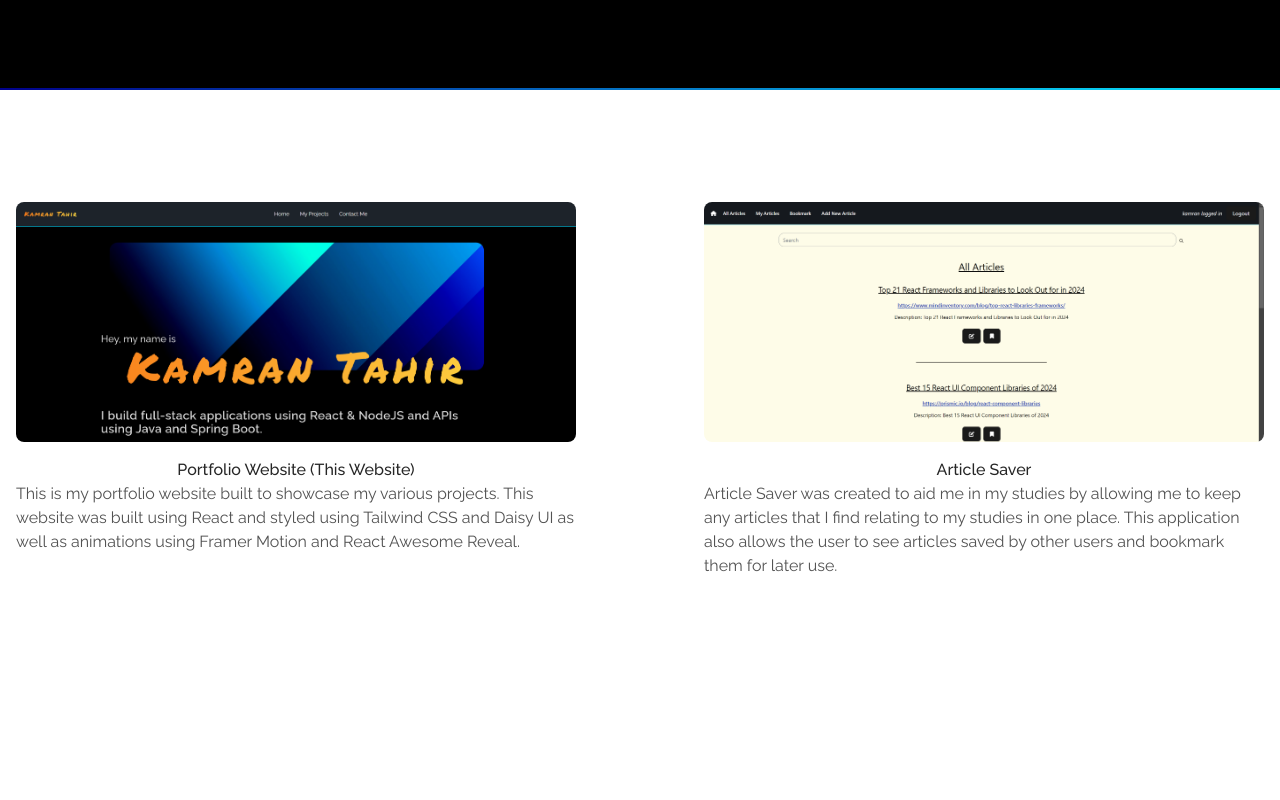
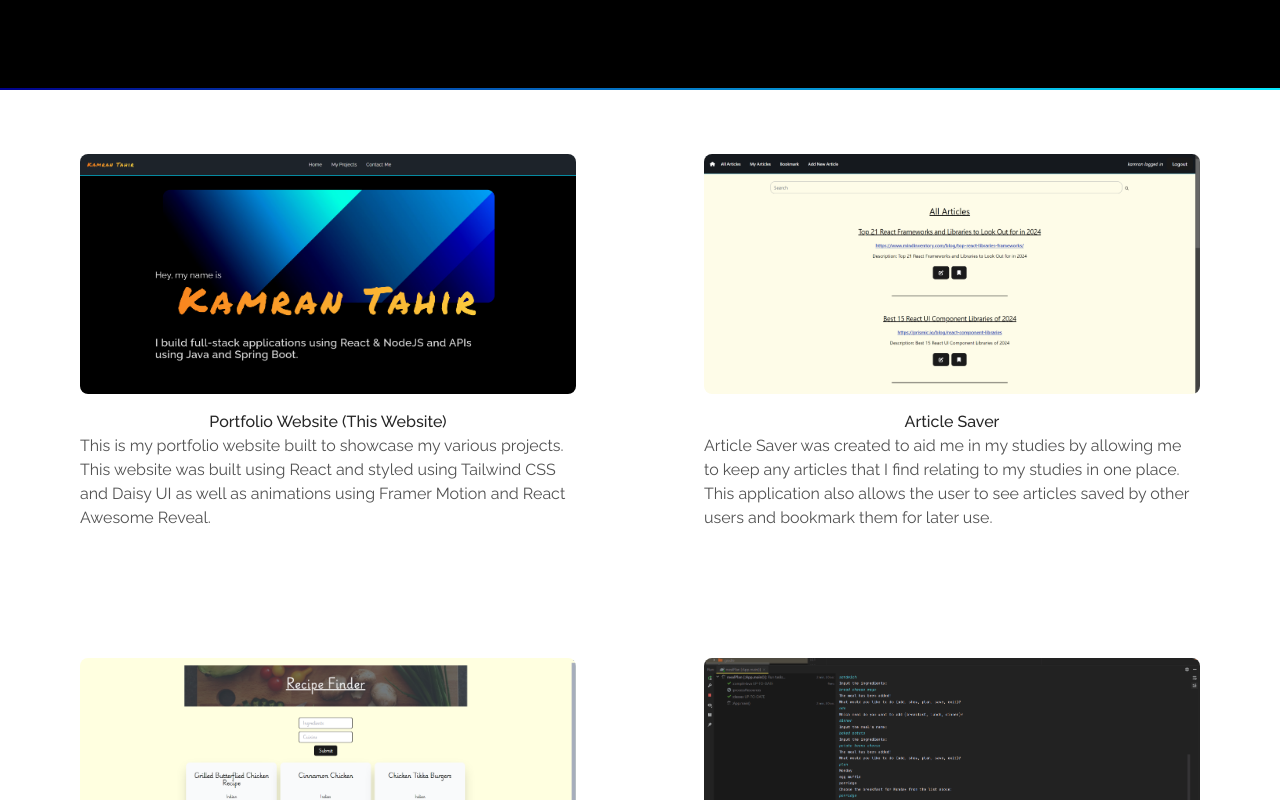
Before and after one commit to kamrantahir2/Portfolio, a React (Vite) app: page /projects in a window 1280 px wide. Shown: the part 820-1620 px from the top of the page. Built offline with nearby package versions, Linux system fonts and the light colour scheme; a web font is replaced by a local one.

Commit message:
Fix bug where cards overlapped when open

```diff
--- a/src/components/Projects.jsx
+++ b/src/components/Projects.jsx
@@ -46,7 +46,7 @@ const Projects = () => {
         </h2>
       </div>
 
-      <Fade className=" mb-24" triggerOnce>
+      <div className=" mb-24" triggerOnce>
         <AnimatePresence>
           {active && typeof active === "object" && (
             <motion.div
@@ -143,7 +143,8 @@ const Projects = () => {
             </div>
           ) : null}
         </AnimatePresence>
-        <ul className="md:max-w-7xl max-w-full mx-auto w-full grid grid-cols-1 md:grid-cols-2 items-start gap-24 ">
+        <Fade triggerOnce>
+          <ul className="md:max-w-6xl max-w-full mx-auto w-full grid grid-cols-1 md:grid-cols-2 items-start gap-24 ">
             {cards.map((card, index) => (
               <motion.div
                 layoutId={`card-${card.title}-${id}`}
@@ -180,6 +181,7 @@ const Projects = () => {
             ))}
           </ul>
         </Fade>
+      </div>
     </div>
   );
 };
```
Lines whose indentation alone changed are shown as unchanged.
